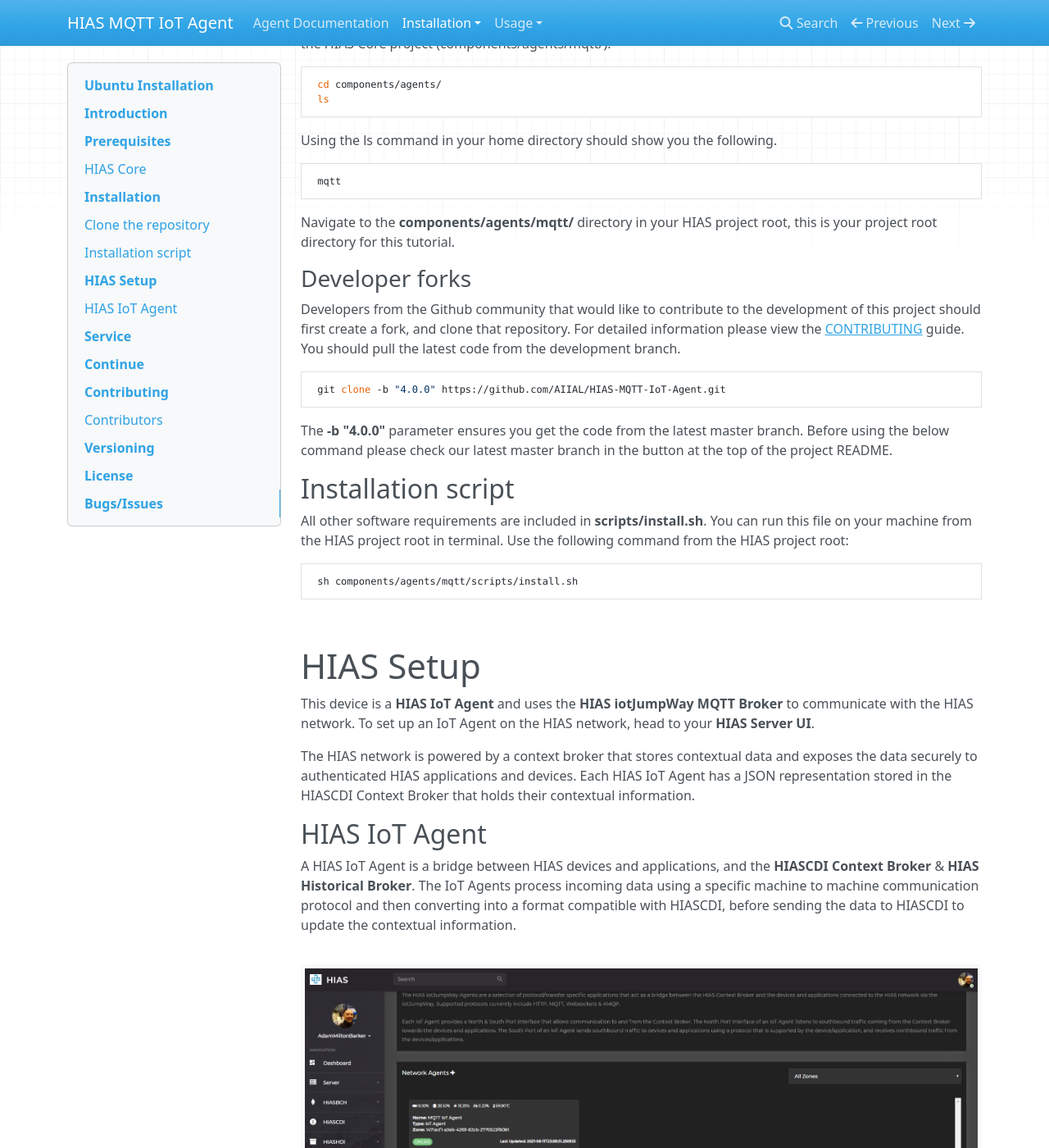
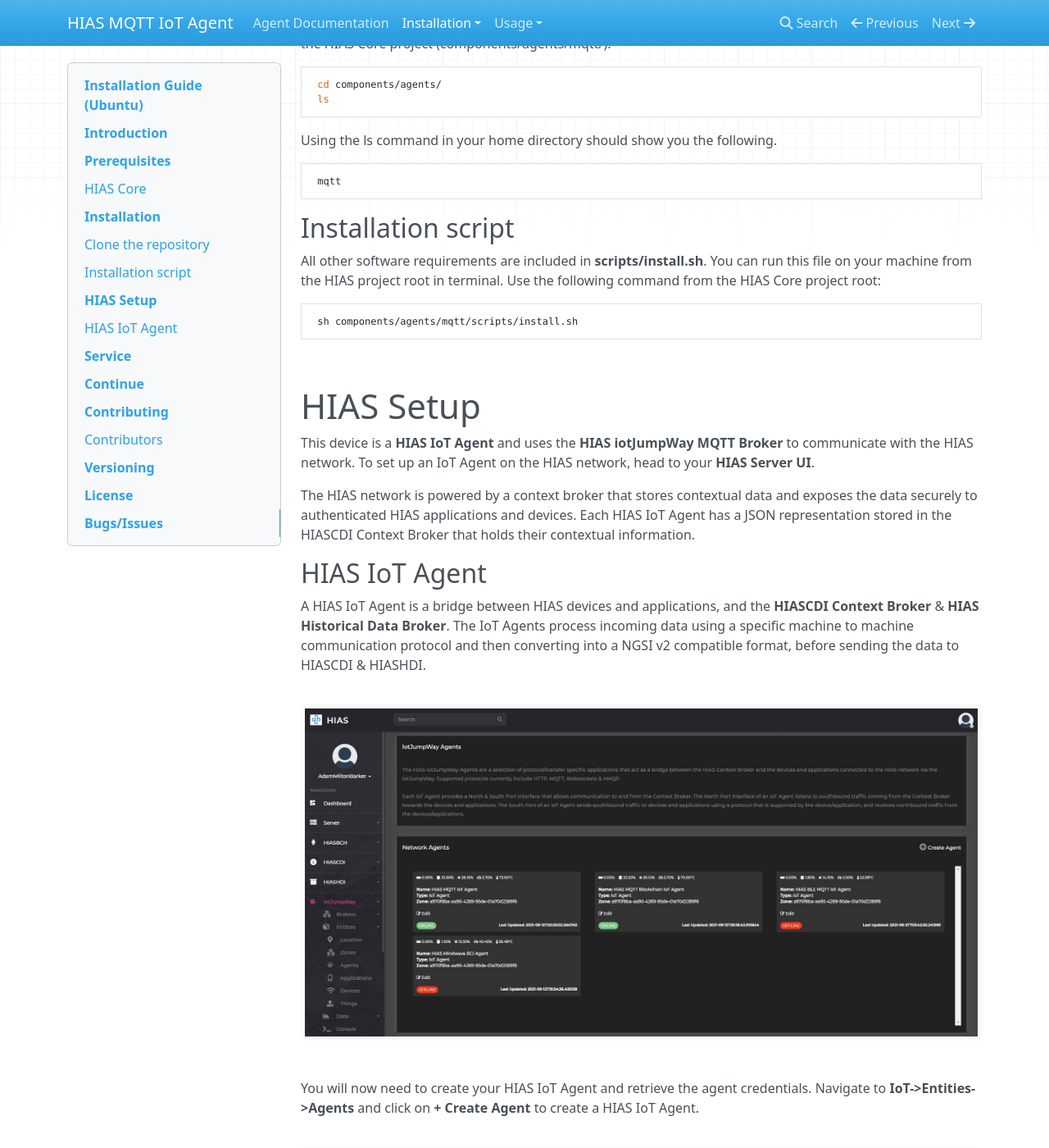
Before and after one commit to leukaemiamedtech/hias-mqtt-iot-agent, an MkDocs documentation site: the page built from docs/installation/ubuntu.md, in a window 1280 px wide and 1400 px high, scrolled down 1362 px. Shown: the whole window at 82% size. Built offline with MkDocs 1.6.1, drawn with Linux system fonts in a browser that asks for light colours; nearby versions of some CDN libraries; some of the changed text lies outside the part shown.

Commit message:
Resolves #18 Documentation updates and fixes

````diff
--- a/docs/installation/ubuntu.md
+++ b/docs/installation/ubuntu.md
@@ -12,7 +12,7 @@
 
 ## HIAS Core
 
-The HIAS MQTT IoT Agent is a core component of the [HIAS - Hospital Intelligent Automation Server](https://github.com/AIIAL/HIAS-Core). Before beginning this tutorial you should complete the HIAS installation guide ensure your HIAS server is online.
+The HIAS MQTT IoT Agent is a component of the [HIAS - Hospital Intelligent Automation Server](https://github.com/aiial/hias-core). Before beginning this tutorial you should complete the [HIAS Core](https://hias-core.readthedocs.io/en/latest/installation/ubuntu/) installation guide ensure your HIAS server is online.
 
 &nbsp;
 
@@ -21,13 +21,13 @@
 
 ## Clone the repository
 
-Clone the [HIAS MQTT IoT Agent](https://github.com/AIIAL/HIAS-MQTT-IoT-Agent " HIAS MQTT IoT Agent") repository from the [Asociación de Investigacion en Inteligencia Artificial Para la Leucemia Peter Moss](https://github.com/AIIAL "Asociación de Investigacion en Inteligencia Artificial Para la Leucemia Peter Moss") Github Organization to your HIAS project root.
+Clone the [HIAS MQTT IoT Agent](https://github.com/aiial/hias-mqtt-iot-agent " HIAS MQTT IoT Agent") repository from the [Asociación de Investigacion en Inteligencia Artificial Para la Leucemia Peter Moss](https://github.com/aiial "Asociación de Investigacion en Inteligencia Artificial Para la Leucemia Peter Moss") Github Organization to your HIAS project root.
 
 To clone the repository and install the project, make sure you have Git installed. Now navigate to your HIAS Core project root and then use the following command.
 
 ``` bash
- git clone https://github.com/AIIAL/HIAS-MQTT-IoT-Agent.git
- mv HIAS-MQTT-IoT-Agent components/agents/mqtt
+ git clone https://github.com/aiial/hias-mqtt-iot-agent.git
+ mv hias-mqtt-iot-agent components/agents/mqtt
 ```
 
 This will clone the HIAS MQTT IoT Agent repository and move the cloned repository to the agents directory in the HIAS Core project (components/agents/mqtt/).
@@ -43,21 +43,9 @@
  mqtt
 ```
 
-Navigate to the **components/agents/mqtt/** directory in your HIAS project root, this is your project root directory for this tutorial.
-
-### Developer forks
-
-Developers from the Github community that would like to contribute to the development of this project should first create a fork, and clone that repository. For detailed information please view the [CONTRIBUTING](https://github.com/AIIAL/HIAS-MQTT-IoT-Agent/blob/main/CONTRIBUTING.md "CONTRIBUTING") guide. You should pull the latest code from the development branch.
-
-``` bash
- git clone -b "4.0.0" https://github.com/AIIAL/HIAS-MQTT-IoT-Agent.git
-```
-
-The **-b "4.0.0"** parameter ensures you get the code from the latest master branch. Before using the below command please check our latest master branch in the button at the top of the project README.
-
 ## Installation script
 
-All other software requirements are included in **scripts/install.sh**. You can run this file on your machine from the HIAS project root in terminal. Use the following command from the HIAS project root:
+All other software requirements are included in **scripts/install.sh**. You can run this file on your machine from the HIAS project root in terminal. Use the following command from the HIAS Core project root:
 
 ``` bash
  sh components/agents/mqtt/scripts/install.sh
@@ -73,11 +61,11 @@
 
 ## HIAS IoT Agent
 
-A HIAS IoT Agent is a bridge between HIAS devices and applications, and the **HIASCDI Context Broker** & **HIAS Historical Broker**. The IoT Agents process incoming data using a specific machine to machine communication protocol and then converting into a format compatible with HIASCDI, before sending the data to HIASCDI to update the contextual information.
+A HIAS IoT Agent is a bridge between HIAS devices and applications, and the **HIASCDI Context Broker** & **HIAS Historical Data Broker**. The IoT Agents process incoming data using a specific machine to machine communication protocol and then converting into a NGSI v2 compatible format, before sending the data to HIASCDI & HIASHDI.
 
 ![HIAS IoT Agents](../img/hias-iotjumpway-agents.jpg)
 
-You will now need to create your HIAS IoT Agent and retrieve the agent credentials. Navigate to **IoT->Entities->Agents** and click on the **+** next to the **Network Agents** title to create a HIAS IoT Agent.
+You will now need to create your HIAS IoT Agent and retrieve the agent credentials. Navigate to **IoT->Entities->Agents** and click on **+ Create Agent** to create a HIAS IoT Agent.
 
 ![HIAS IoT Agent](../img/create-hias-iotjumpway-agent.jpg)
 
@@ -87,13 +75,29 @@
 
 ![HIAS IoT Agent](../img/edit-hias-iotjumpway-agent.jpg)
 
-You now need to download the credentials required to connect the Acute Lymphoblastic Leukemia oneAPI Classifier to the HIAS network.
+You now need to download the credentials required to connect the IoT Agent to the HIAS network.
 
-Click on the **Agent Credentials** section to download the credentials file. This should open your file browser, navigate to the **HIAS-Core/components/agents/mqtt/configuration/** directory and save the file as **credentials.json**.
+Click on the **Agent Credentials** section to download the credentials file. This should open your file browser, navigate to the **hias-core/components/agents/mqtt/configuration/** directory and save the file as **credentials.json**.
 
-The final configuration you have to do is to add your **HIAS IoT Agent API Key** to the **configuration/config.json** file. **HIAS API Keys** are stored as hashes and are therefore it is not possible to retrieve the key from the server. To allow your HIAS MQTT IoT Agent to connect through the HIAS proxy you need to edit the configuration file adding your secret key to **agent->proxy->up**.
+The final configuration you have to do is in the **configuration/config.json** file.
 
-If you have forgotten your IoT Agent's key, you can reset on the IoT Agent edit page in the HIAS UI.
+``` json
+{
+    "agent": {
+        "params": [],
+        "api": {
+            "content": "application/json"
+        },
+        "proxy": {
+            "up": ""
+        }
+    }
+}
+```
+
+You need to add the following:
+
+- **agent->proxy:** IoT Agent API Key
 
 &nbsp;
 
@@ -114,7 +118,7 @@
 # Contributing
 Asociación de Investigacion en Inteligencia Artificial Para la Leucemia Peter Moss encourages and welcomes code contributions, bug fixes and enhancements from the Github community.
 
-Please read the [CONTRIBUTING](https://github.com/AIIAL/HIAS-MQTT-IoT-Agent/blob/main/CONTRIBUTING.md "CONTRIBUTING") document for a full guide to forking our repositories and submitting your pull requests. You will also find our code of conduct in the [Code of Conduct](https://github.com/AIIAL/HIAS-MQTT-IoT-Agent/blob/main/CODE-OF-CONDUCT.md) document.
+Please read the [CONTRIBUTING](https://github.com/aiial/hias-mqtt-iot-agent/blob/main/CONTRIBUTING.md "CONTRIBUTING") document for a full guide to forking our repositories and submitting your pull requests. You will also find our code of conduct in the [Code of Conduct](https://github.com/aiial/hias-mqtt-iot-agent/blob/main/CODE-OF-CONDUCT.md) document.
 
 ## Contributors
 - [Adam Milton-Barker](https://www.leukemiaairesearch.com/association/volunteers/adam-milton-barker "Adam Milton-Barker") - [Asociación de Investigacion en Inteligencia Artificial Para la Leucemia Peter Moss](https://www.leukemiaresearchassociation.ai "Asociación de Investigacion en Inteligencia Artificial Para la Leucemia Peter Moss") President/Founder & Lead Developer, Sabadell, Spain
@@ -127,9 +131,9 @@
 &nbsp;
 
 # License
-This project is licensed under the **MIT License** - see the [LICENSE](https://github.com/AIIAL/HIAS-MQTT-IoT-Agent/blob/main/LICENSE "LICENSE") file for details.
+This project is licensed under the **MIT License** - see the [LICENSE](https://github.com/aiial/hias-mqtt-iot-agent/blob/main/LICENSE "LICENSE") file for details.
 
 &nbsp;
 
 # Bugs/Issues
-We use the [repo issues](https://github.com/AIIAL/HIAS-MQTT-IoT-Agent/issues "repo issues") to track bugs and general requests related to using this project. See [CONTRIBUTING](https://github.com/AIIAL/HIAS-MQTT-IoT-Agent/CONTRIBUTING.md "CONTRIBUTING") for more info on how to submit bugs, feature requests and proposals.
+We use the [repo issues](https://github.com/aiial/hias-mqtt-iot-agent/issues "repo issues") to track bugs and general requests related to using this project. See [CONTRIBUTING](https://github.com/aiial/hias-mqtt-iot-agent/CONTRIBUTING.md "CONTRIBUTING") for more info on how to submit bugs, feature requests and proposals.
````
Also changed, not shown: other parts of docs/installation/ubuntu.md (+1 -1 lines), README.md (+5 -5 lines), docs/index.md (+8 -8 lines), docs/usage/ubuntu.md (+2 -2 lines), assets/images/hias-network-v3.jpg (added), assets/images/hias-network.jpg (deleted), assets/images/project-banner.jpg, docs/img/hias-iotjumpway-agents.jpg, docs/img/hias-network-v3.jpg (added), docs/img/hias-network.jpg (deleted), docs/img/project-banner.jpg, 1 other file.
